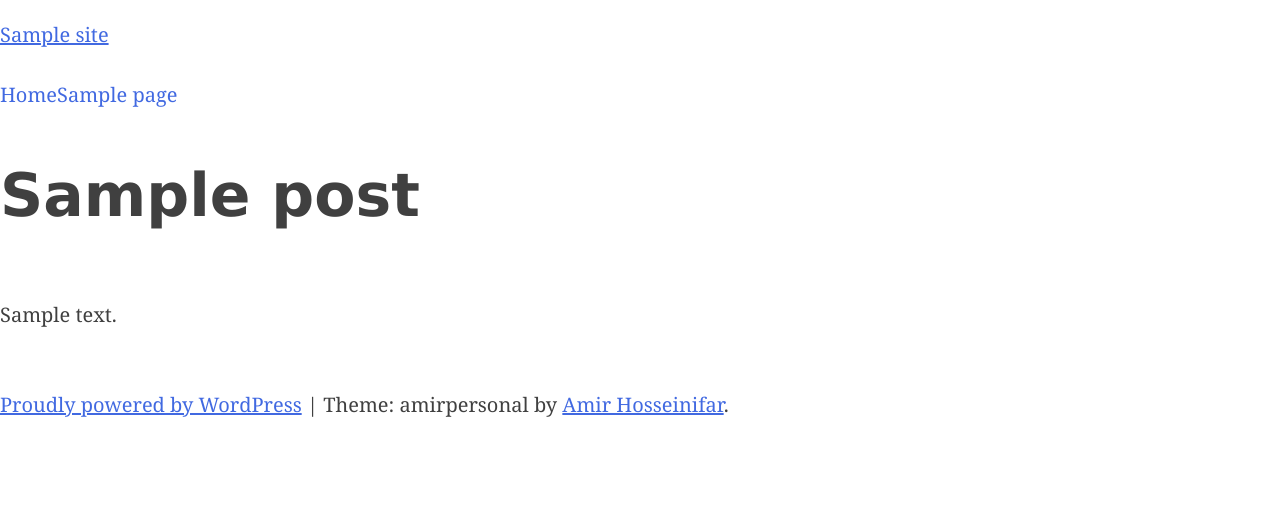
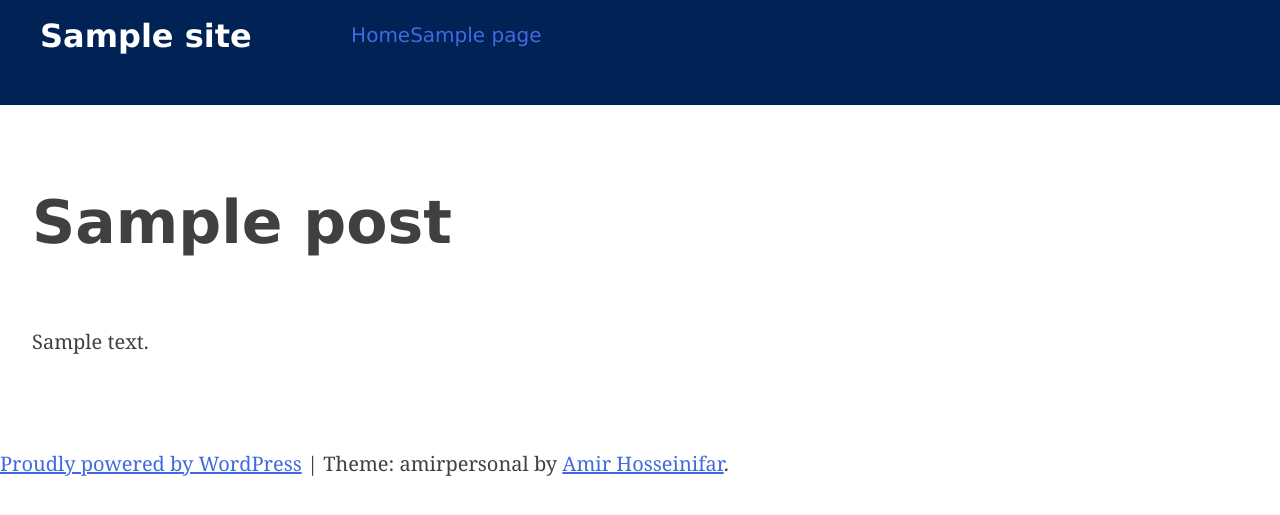
Before and after one commit to AmirHosseinifar/Wordpress-Practice, a WordPress theme: template themes/amir_personal_website/page.php in a window 1280 px wide. Shown: the top 515 px of the page. Run offline with PHP 8.4 and a stand-in for WordPress, Linux system fonts and the light colour scheme; the site name, menu and one post (Sample post) are stand-ins, and other content is empty; some libraries are stand-ins or nearby versions.

Commit message:
design the header

```diff
--- a/themes/amir_personal_website/sass/layout/_content-sidebar.scss
+++ /dev/null
@@ -1,20 +0,0 @@
-.content-area {
-	float: left;
-	margin: 0 (-$size__site-sidebar) 0 0;
-	width: $size__site-main;
-}
-
-.site-main {
-	margin: 0 $size__site-sidebar 0 0;
-}
-
-.site-content .widget-area {
-	float: right;
-	overflow: hidden;
-	width: $size__site-sidebar;
-}
-
-.site-footer {
-	clear: both;
-	width: $size__site-main;
-}
--- /dev/null
+++ b/themes/amir_personal_website/sass/layout/_global.scss
@@ -0,0 +1,7 @@
+.site-content{
+  padding: 1rem;
+
+  @media screen and (min-width: $query__small) {
+  padding: 2rem;
+  }
+}
--- a/themes/amir_personal_website/sass/layout/_sidebar-content.scss
+++ /dev/null
@@ -1,20 +0,0 @@
-.content-area {
-	float: right;
-	margin: 0 0 0 (-$size__site-sidebar);
-	width: $size__site-main;
-}
-
-.site-main {
-	margin: 0 0 0 $size__site-sidebar;
-}
-
-.site-content .widget-area {
-	float: left;
-	overflow: hidden;
-	width: $size__site-sidebar;
-}
-
-.site-footer {
-	clear: both;
-	width: $size__site-main;
-}
--- a/themes/amir_personal_website/sass/site/_site.scss
+++ b/themes/amir_personal_website/sass/site/_site.scss
@@ -1,5 +1,14 @@
-// @import "../layout/content-sidebar";
-// @import "../layout/sidebar-content";
+
+/*--------------------------------------------------------------
+## Global layouts
+--------------------------------------------------------------*/
+@import "../layout/global";
+
+/*--------------------------------------------------------------
+## Header
+--------------------------------------------------------------*/
+@import "header/header";
+
 /*--------------------------------------------------------------
 ## Posts and pages
 --------------------------------------------------------------*/
--- /dev/null
+++ b/themes/amir_personal_website/sass/site/header/_header.scss
@@ -0,0 +1,55 @@
+
+.site-header {
+	position: relative;
+	padding: 1em;
+	font-family: $font__sans;
+	color: #fff;
+	background-color: $color__skin;
+
+	@media screen and (min-width: $query__small) {
+		padding: 1em 2em;
+	}
+}
+
+.site-branding {
+	min-height: 65px;
+}
+
+.site-title {
+	margin: 0;
+	padding: 0;
+	font-size: 1.6em;
+	font-weight: 900;
+	line-height: 1em;
+
+	a {
+		color: white;
+		text-decoration: none;
+
+		&:hover,
+		&:focus {
+			text-decoration: underline;
+		}
+	}
+}
+
+.site-description {
+	margin: 0;
+	font-size: .9em;
+	font-style: italic;
+	font-weight: 100;
+}
+
+@media screen and (min-width: $query__medium) {
+	.site-header {
+		display: flex;
+		justify-content: space-between;
+	}
+
+	.site-branding {
+		width: 35%;
+	}
+	.site-navigation {
+		width: 55%;
+	}
+}
--- a/themes/amir_personal_website/sass/style.scss
+++ b/themes/amir_personal_website/sass/style.scss
@@ -86,14 +86,16 @@ Nicolas Gallagher and Jonathan Neal http://necolas.github.com/normalize.css/
 @import "modules/clearings";
 
 /*--------------------------------------------------------------
+# Content
+--------------------------------------------------------------*/
+@import "site/site";
+
+/*--------------------------------------------------------------
 # Widgets
 --------------------------------------------------------------*/
 @import "site/secondary/widgets";
 
-/*--------------------------------------------------------------
-# Content
---------------------------------------------------------------*/
-@import "site/site";
+
 
 /*--------------------------------------------------------------
 # Infinite scroll
--- a/themes/amir_personal_website/sass/variables-site/_colors.scss
+++ b/themes/amir_personal_website/sass/variables-site/_colors.scss
@@ -1,3 +1,5 @@
+$color__skin: #002254; // Header
+
 $color__background-body: #fff;
 $color__background-screen: #f1f1f1;
 $color__background-hr: #ccc;
--- a/themes/amir_personal_website/sass/variables-site/_structure.scss
+++ b/themes/amir_personal_website/sass/variables-site/_structure.scss
@@ -1,2 +1,5 @@
 $size__site-main: 100%;
 $size__site-sidebar: 25%;
+
+$query__small: 600px;
+$query__medium: 900px;
--- a/themes/amir_personal_website/style.css
+++ b/themes/amir_personal_website/style.css
@@ -727,20 +727,83 @@ a:hover, a:active {
 }
 
 /*--------------------------------------------------------------
-# Widgets
+# Content
 --------------------------------------------------------------*/
-.widget {
-	margin: 0 0 1.5em;
-	/* Make sure select elements fit in widgets. */
+/*--------------------------------------------------------------
+## Global layouts
+--------------------------------------------------------------*/
+.site-content {
+	padding: 1rem;
 }
 
-.widget select {
-	max-width: 100%;
+@media screen and (min-width: 600px) {
+	.site-content {
+		padding: 2rem;
+	}
 }
 
 /*--------------------------------------------------------------
-# Content
+## Header
 --------------------------------------------------------------*/
+.site-header {
+	position: relative;
+	padding: 1em;
+	font-family: "Source Sans Pro", "Lucida Grande", "Lucida Sans Unicode", "Lucida Sans", Geneva, Arial, sans-serif;
+	color: #fff;
+	background-color: #002254;
+}
+
+@media screen and (min-width: 600px) {
+	.site-header {
+		padding: 1em 2em;
+	}
+}
+
+.site-branding {
+	min-height: 65px;
+}
+
+.site-title {
+	margin: 0;
+	padding: 0;
+	font-size: 1.6em;
+	font-weight: 900;
+	line-height: 1em;
+}
+
+.site-title a {
+	color: white;
+	text-decoration: none;
+}
+
+.site-title a:hover, .site-title a:focus {
+	text-decoration: underline;
+}
+
+.site-description {
+	margin: 0;
+	font-size: .9em;
+	font-style: italic;
+	font-weight: 100;
+}
+
+@media screen and (min-width: 900px) {
+	.site-header {
+		display: -webkit-box;
+		display: -ms-flexbox;
+		display: flex;
+		-webkit-box-pack: justify;
+		    -ms-flex-pack: justify;
+		        justify-content: space-between;
+	}
+	.site-branding {
+		width: 35%;
+	}
+	.site-navigation {
+		width: 55%;
+	}
+}
+
 /*--------------------------------------------------------------
 ## Posts and pages
 --------------------------------------------------------------*/
@@ -782,6 +845,18 @@ a:hover, a:active {
 
 .bypostauthor {
 	display: block;
+}
+
+/*--------------------------------------------------------------
+# Widgets
+--------------------------------------------------------------*/
+.widget {
+	margin: 0 0 1.5em;
+	/* Make sure select elements fit in widgets. */
+}
+
+.widget select {
+	max-width: 100%;
 }
 
 /*--------------------------------------------------------------
```
Also changed, not shown: 1 other file.
